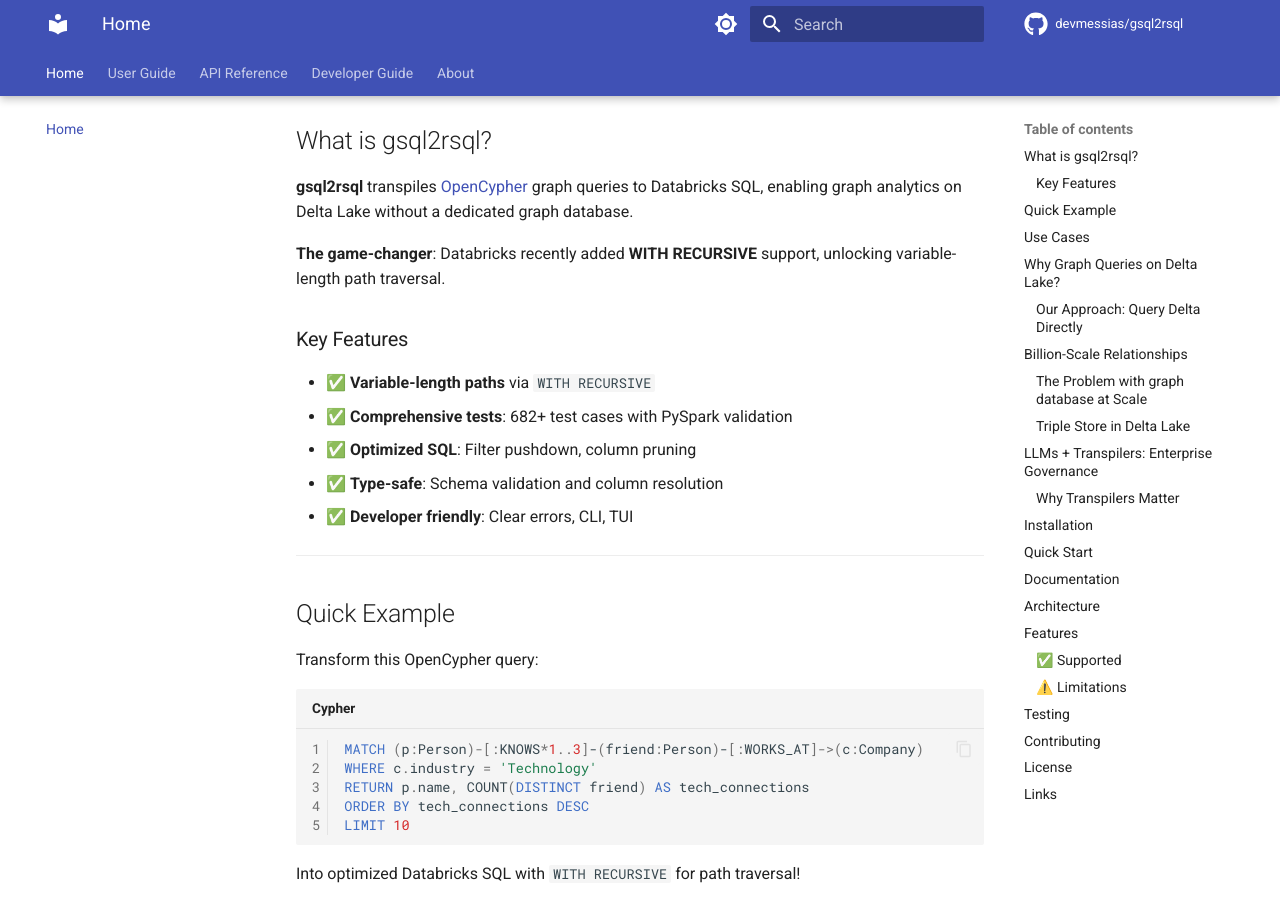
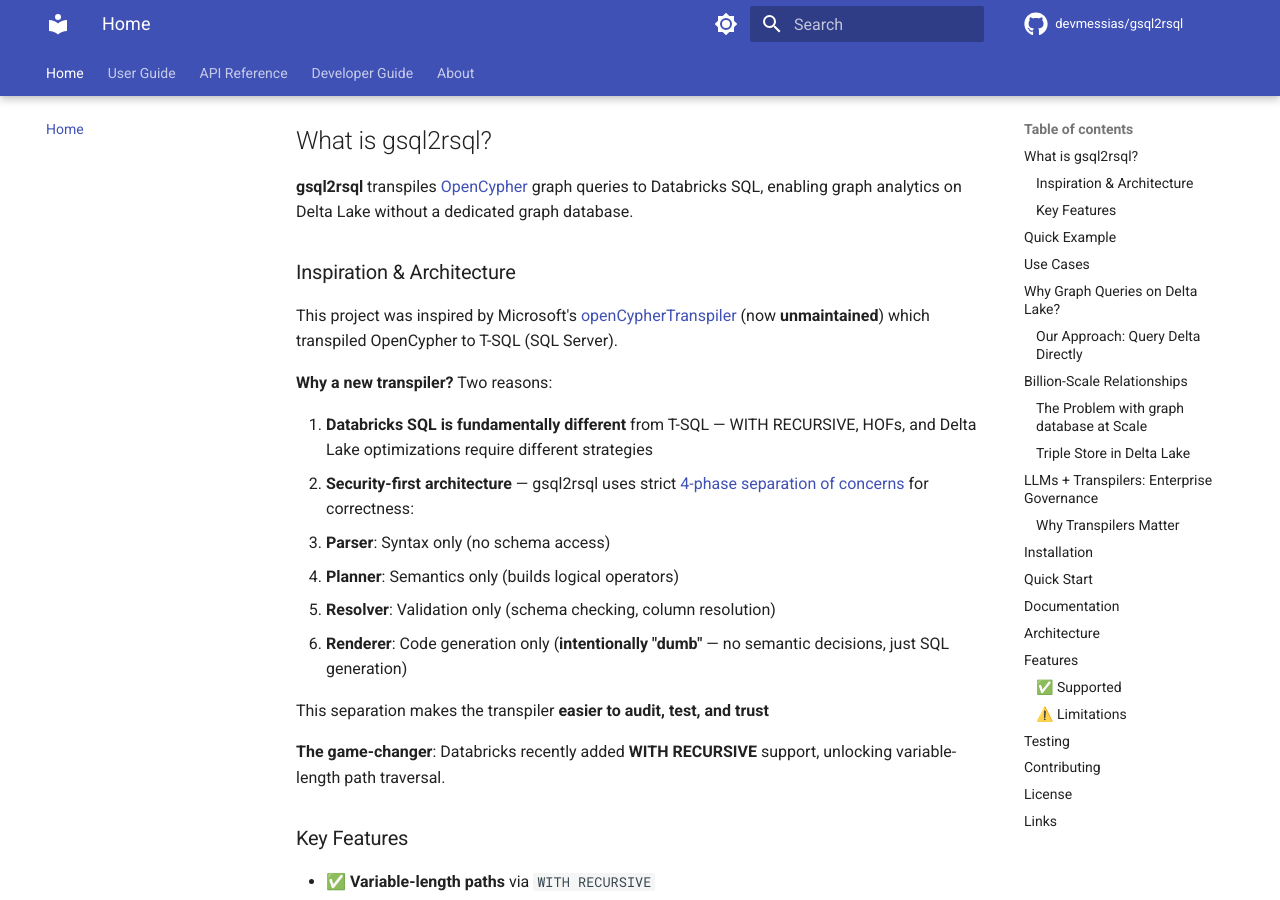
Before and after one commit to devmessias/gsql2rsql, an MkDocs documentation site: the page built from docs/index.md, in a window 1280 px wide and 900 px high, scrolled down 365 px. Built offline with MkDocs 1.6.1 and Material for MkDocs 9.7.7, drawn with Linux system fonts in a browser that asks for light colours; comment, search, counter and statistics services are not loaded; the version menu is left out.

```diff
--- a/docs/index.md
+++ b/docs/index.md
@@ -14,6 +14,21 @@
 
 **gsql2rsql** transpiles [OpenCypher](https://opencypher.org/) graph queries to Databricks SQL, enabling graph analytics on Delta Lake without a dedicated graph database.
 
+### Inspiration & Architecture
+
+
+This project was inspired by Microsoft's [openCypherTranspiler](https://github.com/microsoft/openCypherTranspiler) (now **unmaintained**) which transpiled OpenCypher to T-SQL (SQL Server).
+
+**Why a new transpiler?** Two reasons:
+
+1. **Databricks SQL is fundamentally different** from T-SQL — WITH RECURSIVE, HOFs, and Delta Lake optimizations require different strategies
+2. **Security-first architecture** — gsql2rsql uses strict [4-phase separation of concerns](docs/decision-log.md#decision-1-strict-4-phase-separation-of-concerns) for correctness:
+   - **Parser**: Syntax only (no schema access)
+   - **Planner**: Semantics only (builds logical operators)
+   - **Resolver**: Validation only (schema checking, column resolution)
+   - **Renderer**: Code generation only (**intentionally "dumb"** — no semantic decisions, just SQL generation)
+
+This separation makes the transpiler **easier to audit, test, and trust**
 
 **The game-changer**: Databricks recently added **WITH RECURSIVE** support, unlocking variable-length path traversal.
 
```
Also changed, not shown: README.md (+12 -1 lines), 1 other file.
